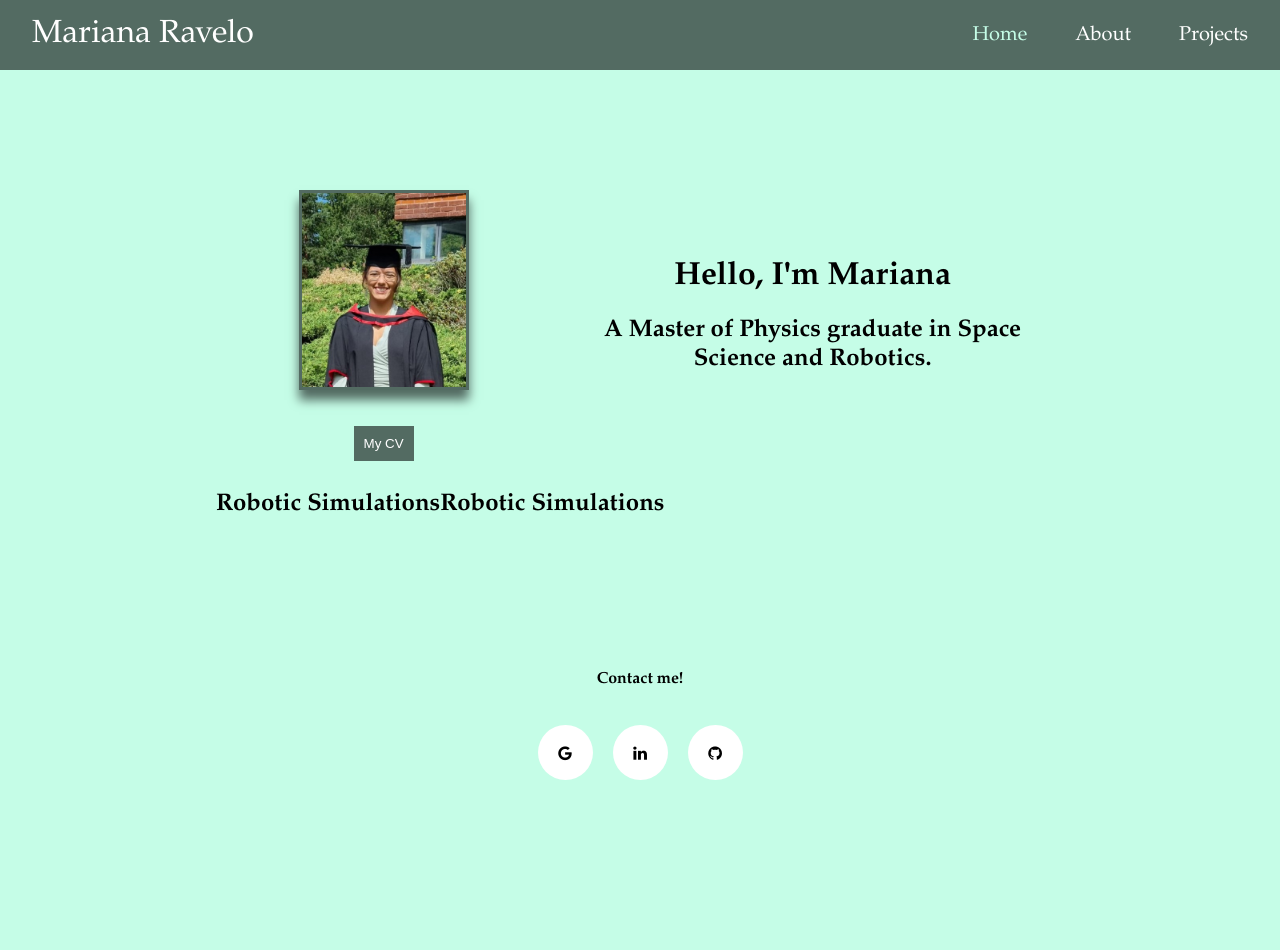
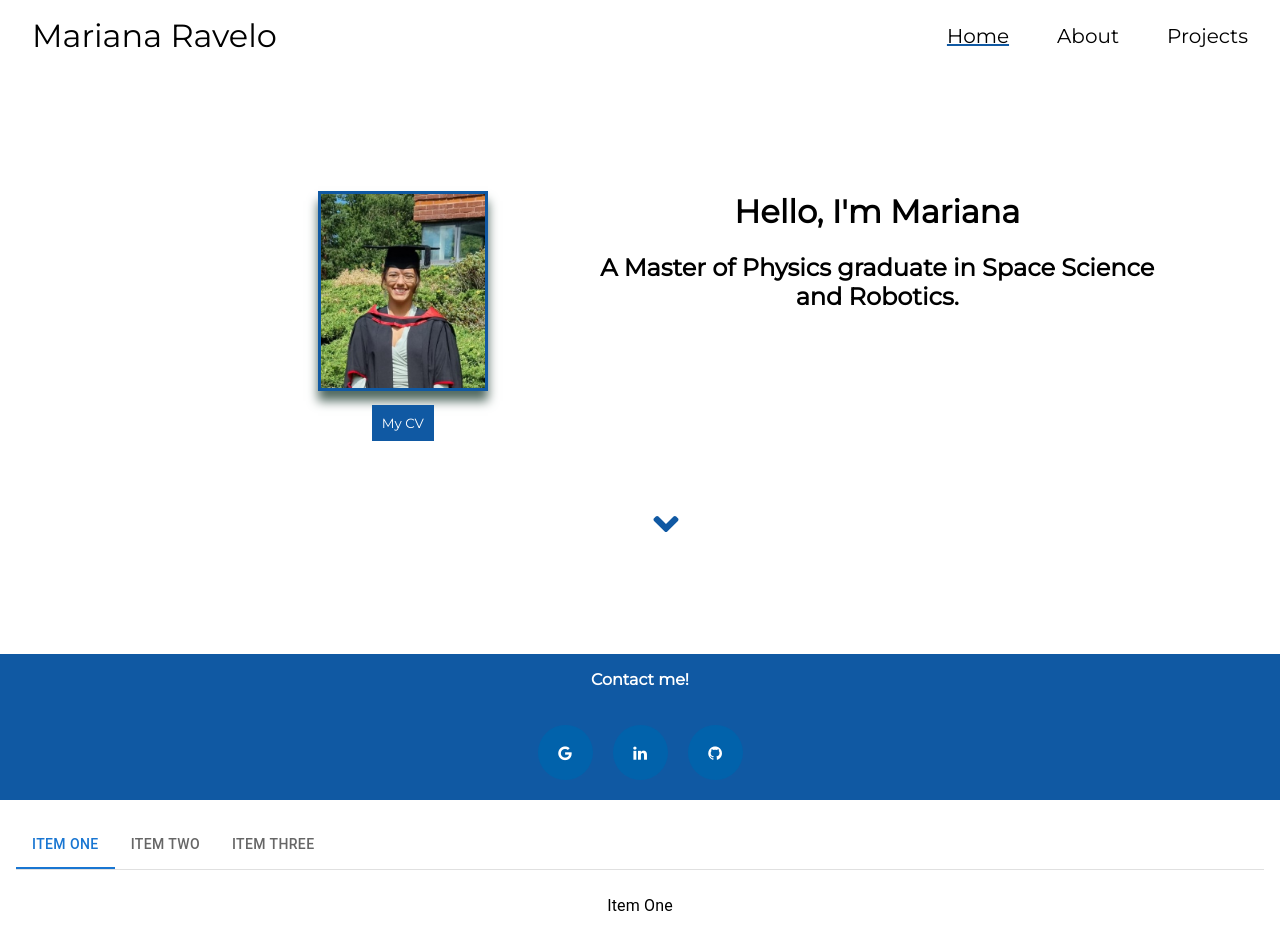
Before and after one commit to Mariana-Ravelo/mari-website, a React (Create React App) app: page / in a window 1280 px wide. Shown: the top 950 px of the page. Before the commit the page ends 800 px from the top, so only its background shows below. Built offline with nearby package versions, Linux system fonts and the light colour scheme.

Commit message:
created skills tabs and improved home page layout

```diff
--- a/src/App.js
+++ b/src/App.js
@@ -8,6 +8,7 @@ import { Route, Routes } from "react-router-dom"
 function App() {
   return (
   <>
+    <link href='https://fonts.googleapis.com/css?family=Montserrat' rel='stylesheet'></link>
     <Navbar />
     <div className="container">
       <Routes>
--- a/src/pages/About.js
+++ b/src/pages/About.js
@@ -4,7 +4,6 @@ function About() {
     return (
         <>
             <h1>About me</h1>
-            <hr></hr>
             <div class="about-container">
                 <div class="about-description">
                     <h3>I’m a recent <b>master’s graduate</b> from Aberystwyth University now based in London.</h3>
--- a/src/pages/Home.js
+++ b/src/pages/Home.js
@@ -1,35 +1,46 @@
 import React from "react";
+import {useRef} from 'react';
+import {FaAngleDown} from "react-icons/fa";
 import MariCV from "../assets/MariCV.pdf";
 import myPic from "../assets/mari.jpg";
+import Tabs from './Tabs';
 
 function Home() {
     console.log(myPic);
+    const ref = useRef(null);
+
+    const scrollDownClick = () => {
+        ref.current?.scrollIntoView({behaviour: 'smooth'});
+    };
+
     return (
-        <div class="grid-container">
-            <div class="grid-item grid-item-1">
-                <img src={myPic} alt="me" class="myPic" />
+        <div>
+            <div class="home-container">
+                <div class="home-pic-cv">
+                    <div class="home-pic"> <img src={myPic} alt="me" class="myPic" /> </div>
+                    <div class="home-cv"> <button onClick={onBttonClick} class="cvBtton">My CV</button> </div>
+                </div>
+                <div class="home-description">
+                    <h1>Hello, I'm Mariana</h1>
+                    <h2>A Master of Physics graduate in Space Science and Robotics.</h2>
+                </div>
+
             </div>
-            <div class="grid-item grid-item-2">
-                <h1>Hello, I'm Mariana</h1>
-                <h2>A Master of Physics graduate in Space Science and Robotics.
-                </h2>
+
+            <button class="scroll-button" onClick={scrollDownClick}><FaAngleDown/></button>
+
+            <div style={{height: '20rem'}}/>
+
+            <div ref={ref}>
+                <Tabs />
             </div>
-            <div class="grid-item grid-item-3">
-                <button onClick={onBttonClick} class="cvBtton">My CV</button>
-            </div>
-            <div class="grid-item grid-item-4">
-                <div class="flexbox-skills">
-                    <div class="rob-sim">
-                        <h2>Robotic Simulations</h2>
-                    </div>
-                    <div class="rob-sim">
-                        <h2>Robotic Simulations</h2>
-                    </div>
-                </div>
-            </div>
+
+            <div style={{ height: '50rem' }} />
+
         </div>
+
     );
-};
+}
 
 function onBttonClick (){
     window.open(MariCV, '_blank', 'noopener')
--- /dev/null
+++ b/src/pages/Tabs.js
@@ -0,0 +1,69 @@
+import * as React from 'react';
+import PropTypes from 'prop-types';
+import Tabs from '@mui/material/Tabs';
+import Tab from '@mui/material/Tab';
+import Typography from '@mui/material/Typography';
+import Box from '@mui/material/Box';
+
+
+function SkillsTabPanel(props) {
+    const { children, value, index, ...other } = props;
+
+    return (
+        <div
+            role="tabpanel"
+            hidden={value !== index}
+            id={`simple-tabpanel-${index}`}
+            aria-labelledby={`simple-tab-${index}`}
+            {...other}
+        >
+            {value === index && (
+                <Box sx={{ p: 3 }}>
+                    <Typography>{children}</Typography>
+                </Box>
+            )}
+         </div>
+    );
+}
+
+SkillsTabPanel.propTypes = {
+    children: PropTypes.node,
+    index: PropTypes.number.isRequired,
+    value: PropTypes.number.isRequired,
+};
+
+function a11yProps(index) {
+    return {
+        id: `simple-tab-${index}`,
+        'aria-controls': `simple-tabpanel-${index}`,
+    };
+}
+
+export default function BasicTabs() {
+    const [value, setValue] = React.useState(0);
+
+    const handleChange = (event, newValue) => {
+        setValue(newValue);
+    };
+
+    return (
+        <Box sx={{ width: '100%' }}>
+            <Box sx={{ borderBottom: 1, borderColor: 'divider' }}>
+                <Tabs value={value} onChange={handleChange} aria-label="skill tabs">
+                    <Tab label="Item One" {...a11yProps(0)} />
+                    <Tab label="Item Two" {...a11yProps(1)} />
+                    <Tab label="Item Three" {...a11yProps(2)} />
+                </Tabs>
+            </Box>
+            <SkillsTabPanel value={value} index={0}>
+                Item One
+            </SkillsTabPanel>
+            <SkillsTabPanel value={value} index={1}>
+                Item Two
+            </SkillsTabPanel>
+            <SkillsTabPanel value={value} index={2}>
+                Item Three
+            </SkillsTabPanel>
+        </Box>
+    );
+}
--- a/src/style.css
+++ b/src/style.css
@@ -4,8 +4,8 @@
 
 body {
     margin: 0;
-    background-color: #c5fde7;
-    font-family: Garamond, serif;
+    background-color: white;
+    font-family: 'Montserrat';
 }
 
 .container {
@@ -15,8 +15,8 @@ body {
 
 /* Navbar styling */
 .nav {
-    background-color: #536b62;
-    color: white;
+    background-color: white;
+    color: black;
     display: flex;
     justify-content: space-between;
     align-items: stretch;
@@ -47,11 +47,12 @@ body {
 }
 
 .nav li.active {
-    color: #c5fde7;
+    text-decoration: underline;
+    text-decoration-color: rgb(16, 89, 163);
 }
 
 .nav li:hover {
-    background-color: #81aa99;
+    background-color: rgb(121, 166, 198);
 }
 
 /* Footer styling */
@@ -60,9 +61,10 @@ body {
     left: 0;
     bottom: 0;
     width: 100%;
-    background-color: #c5fde7;
+    background-color: rgb(16, 89, 163);
     color: black;
     text-align: center;
+    color: white;
 }
 
 .fa {
@@ -73,85 +75,107 @@ body {
     text-align: center;
     text-decoration: none;
     margin: 20px 10px;
-    background-color: white;
+    background-color: rgb(1, 98, 171);
     border-radius: 50%;
+    color: white;
   }
-
-.fa-google {
-    color: black;
-  }
-
-.fa-linkedin {
-    color: black;
-}
-
-.fa-github {
-    color: black
-}
 
 .wrapper{
     display: inline-flex;
 }
 
 .fa:hover {
-    color: white;
-    background-color: #536b62;
+    background-color: rgb(121, 166, 198);
 }
 
 .cvBtton{
    top: 50%;
-   background-color: #536b62;
+   background-color: rgb(16, 89, 163);
    color: white;
    border: none;
    padding:10px;
    min-height:10px;
    min-width: 10px;
+   margin: 10px;
+   font-family: 'Montserrat';
 }
 
 .cvBtton:hover {
-    background-color: #81aa99;
-}
-
-.grid-container {
-    margin-top: 100px;
-    margin-left: 200px;
-    margin-right: 200px;
-    display: grid;
-    grid-template-columns: 2fr 3fr;
-    grid-gap: 10px;
-    justify-items: center;
-    align-items: center;
-    grid-auto-flow: row;
-}
-
-.grid-item-2 {
-    grid-row: span 2;
+    background-color: rgb(121, 166, 198);
 }
 
 .myPic {
     height: 200px;
     width: 170px;
     box-shadow: 0 10px 10px #536b62;
-    border: 3px solid #536b62;
-    margin: 20px 20px;
+    border: 3px solid rgb(16, 89, 163);
+    margin-top: 20px;
 }
 
-.grid-item-4 {
-    grid-column: span 2;
-    justify-self: start;
+/* Styling home page */
+.home-container {
+    display: flex;
+    text-align: center;
+    align-content: flex-start;
+    gap: 1px;
+    margin: 100px;
+    margin-bottom: 50px;
 }
 
-.flexbox-skills {
-    display: flex;
-    flex-flow: row wrap;
-    text-align: center;
+.home-container > * {
+    flex: 1 100%;
+    border-radius: 10px;
 }
 
-.flex-container-skills > * {
-    padding: 10px;
-    margin: 10px;
+.home-pic-cv {
+    flex-direction: column;
+}
+
+.home-description {
+    margin-left: -100px;
+}
+
+/* Scroll down animation */
+.scroll-button {
+    position: absolute;
+    text-align: center;
+    background: white;
+    border: none;
+    font-size: 40px;
+    color: rgb(16, 89, 163);
+    overflow: hidden;
+    animation: jumpInfinite 1.5s infinite;
+}
+
+.scroll-button:after {
+    content: " ";
+    position: absolute;
+    transform: rotateZ(45deg);
+}
+
+@keyframes jumpInfinite {
+    0% {
+      margin-top: 0;
+    }
+    50% {
+      margin-top: 20px;
+    }
+    100% {
+      margin-top: 0;
+    }
+  }
+
+/* Styling skills home page */
+.skills-container {
+    display: flex;
+    text-align: start;
+    gap: 50px;
+    margin: 20px 50px;
+}
+
+.skills-container > * {
     flex: 1 100%;
-    border-radius: 10px;
+    background-color: rgb(121, 166, 198);
 }
 
 /* Styling about page */
@@ -159,25 +183,25 @@ body {
     display: flex;
     text-align: center;
     align-content: flex-start;
-    gap: 1px;
+    gap: 10px;
 }
 
 .about-container > * {
-    padding: 50px;
-    margin: 50px;
+    padding: 10px;
+    margin-top: 30px;
     flex: 1 100%;
     border-radius: 10px;
 }
 
 .about-description {
-    margin-right: -80px;
+    margin-left: 100px;
+    text-align: justify;
 }
 
 .about-pic {
-    margin-left: -80px;
+    margin-right: 150px;
 }
 
 h3 {
-    font-weight:normal;
-    text-align: justify;
+    font-weight: normal;
 }
```
Also changed, not shown: src/components/footer.js (line endings or trailing spaces), 1 other file (tests, documents, lock files or other folders).
